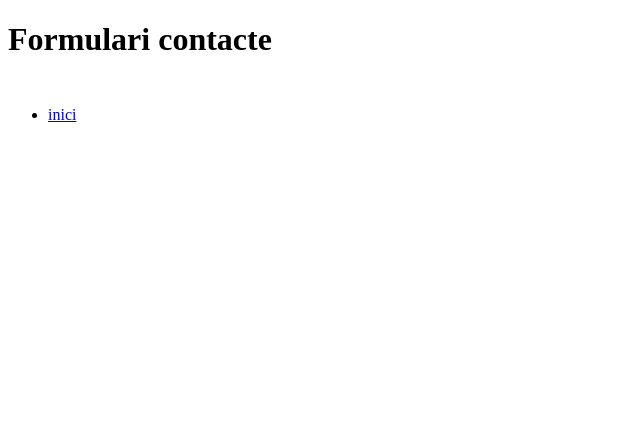
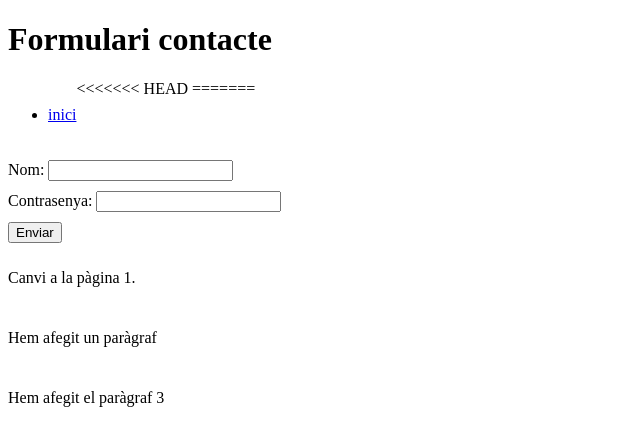
Before and after one commit to cristinaRoige/projecte_git, a plain HTML site: page projecte/contacte.html in a window 1280 px wide. Shown: the whole page, without its empty margins (0-640 px from the left). Drawn offline with Linux system fonts and the light colour scheme.

Commit message:
comanda cherry-pick

```diff
--- a/projecte/contacte.html
+++ b/projecte/contacte.html
@@ -21,5 +21,25 @@
 			<li><a href="index.html">inici</a></li>
 		</ul>
 	</div>
+<<<<<<< HEAD
+=======
+	<div class="clear">
+		<form>
+			<div class="clear">
+			<label for="input_nom">Nom:</label>
+			<input type="text" id="input_nom">
+			</div>
+			<div class="clear">
+			<label for="input_password">Contrasenya:</label>
+			<input type="password" id="input_password">
+			</div>
+			<div class="clear">
+				<input type="submit" name="submit" value="Enviar">
+			</div>
+		</form>
+	</div>
+	<div class="clear"><p>Canvi a la pàgina 1.</p></div>
+	<div class="clear"><p>Hem afegit un paràgraf</p></div>
+	<div class="clear"><p>Hem afegit el paràgraf 3</p></div>
 </body>
 </html>
```
